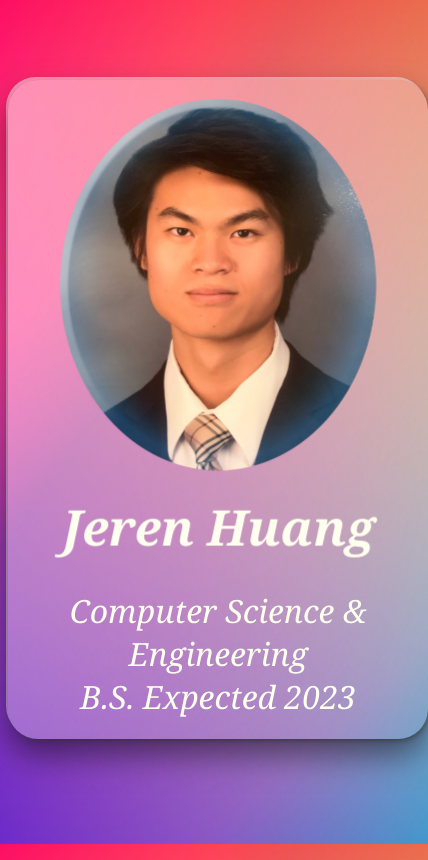
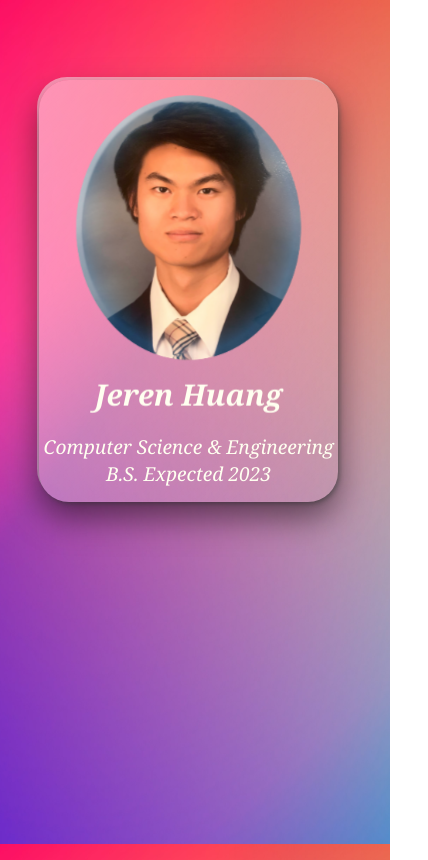
Before and after one commit to jhuang2001/jhuang2001.github.io, a plain HTML site: page index.html in a window 390 px wide. Shown: the whole page, 428 px wide, since content can reach past the window. Drawn offline with Linux system fonts and the light colour scheme.

Commit message:
start formatting for mobile

```diff
--- a/style.css
+++ b/style.css
@@ -1,12 +1,3 @@
-html{
-    overflow-x: hidden;
-    overflow-y: hidden;
-}
-
-body{
-    position: relative;
-}
-
 body{
     background-image: url("src/img/gradientBack.jpg");
     background-repeat: no-repeat;
@@ -66,3 +57,23 @@ body{
     z-index: 3;
     transition: all 0.75s ease-out;
 }
+
+
+/*mobile */
+@media only screen and (max-width: 600px){
+    .titleCard{
+        width: 80%;
+        left: 10%;
+        right:10%;
+        font-size: 120%;
+    }
+
+    html{
+        overflow-x: hidden;
+        overflow-y: hidden;
+    }
+
+    body{
+        position: relative;
+    }
+}
```
